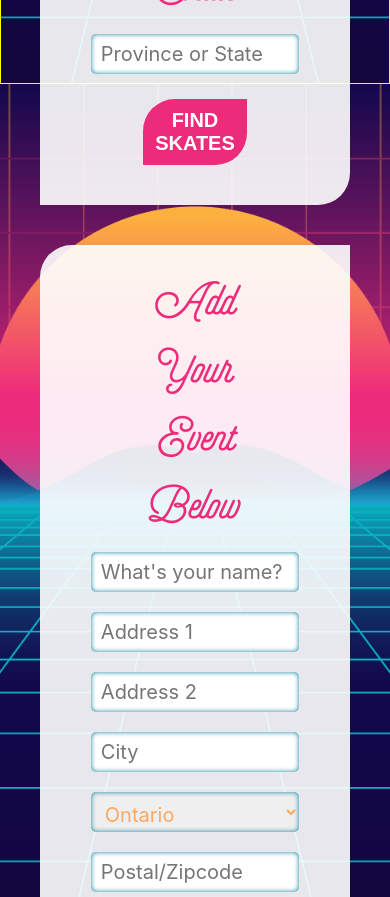
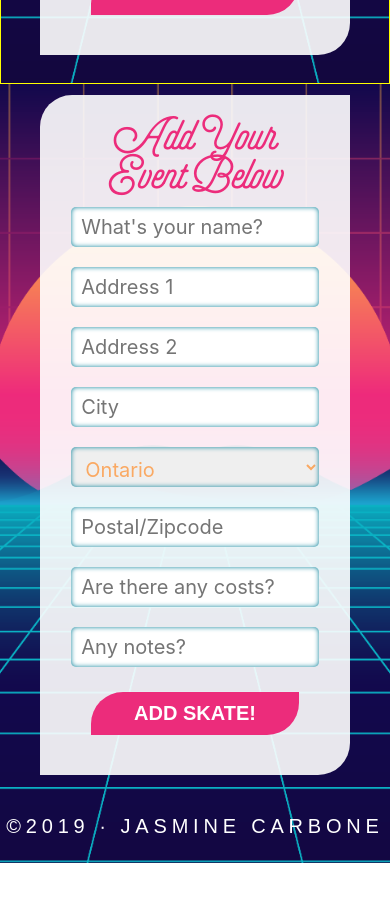
Before and after one commit to tiltedcanvas/skateDate, a React (Create React App) app: page / in a window 390 px wide. Shown: the part 760-1657 px from the top of the page. After the commit the page ends 1623 px from the top, so only its background shows below. Built offline with nearby package versions, Linux system fonts and the light colour scheme; a web font is replaced by a local one.

Commit message:
woah shiny new media queries and style sugar:nails:

```diff
--- a/src/FindSkate.js
+++ b/src/FindSkate.js
@@ -6,7 +6,7 @@ class FindSkate extends Component {
         <form onSubmit={this.handleSubmit}>
             <h2>Search for a skate</h2>
             <label htmlFor="findPostal"></label>
-            <input id="findPostal" placeholder="Province or State" type="text"></input>
+            <input id="findPostal" placeholder="Enter Postal or Zipcode" type="text"></input>
             <button type="submit">Find Skates</button>
         </form>
         );
--- a/src/Footer.js
+++ b/src/Footer.js
@@ -4,7 +4,7 @@ class Footer extends Component {
     render() {
         return (
         <footer>
-            <p>&copy;Jasmine Carbone </p>
+            <p>&copy;2019 ∙ Jasmine Carbone</p>
         </footer>
         );
     }
--- a/src/styles/mediaqueries.scss
+++ b/src/styles/mediaqueries.scss
@@ -54,4 +54,16 @@
         animation: none;
         color: $primaryWhite;
     }
+    form {
+        input, select {
+            width: 95%;
+        }
+        button {
+            width: 80%;
+        }
+        h2 {
+            width: 90%;
+            line-height: 2.4rem;
+        }
+    }
 }
```
